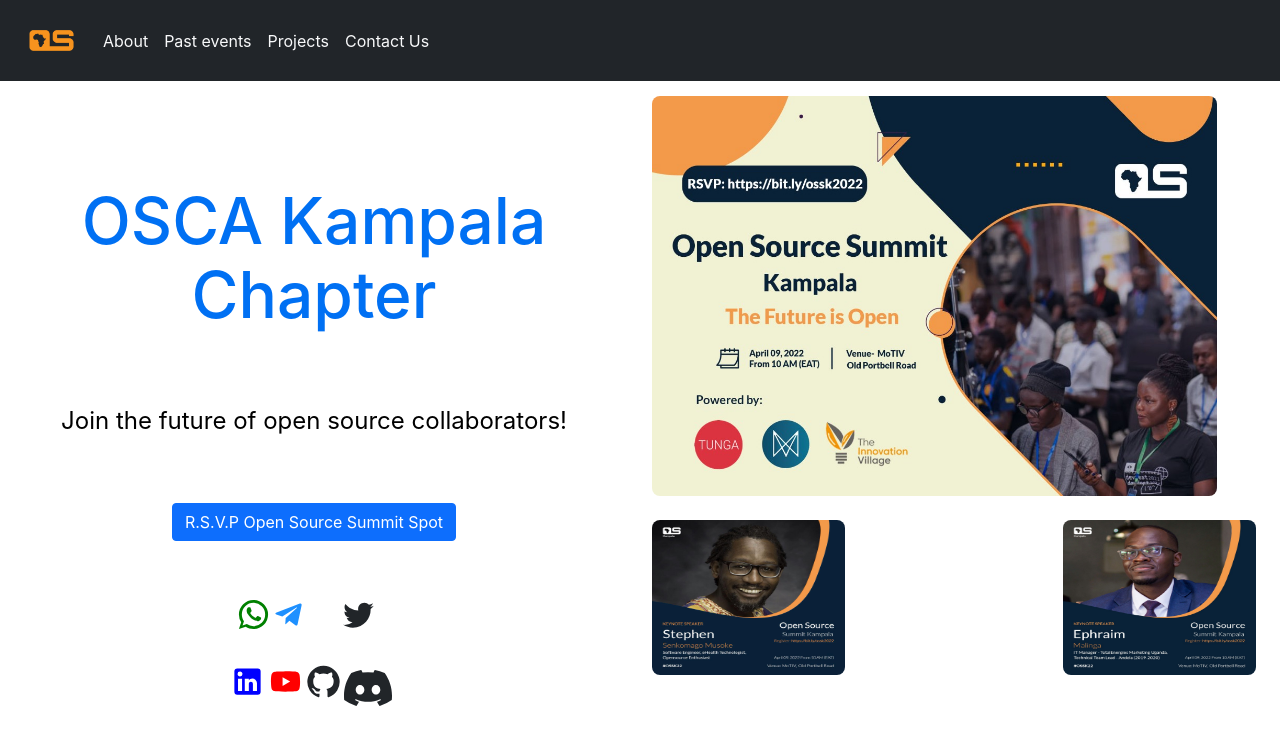
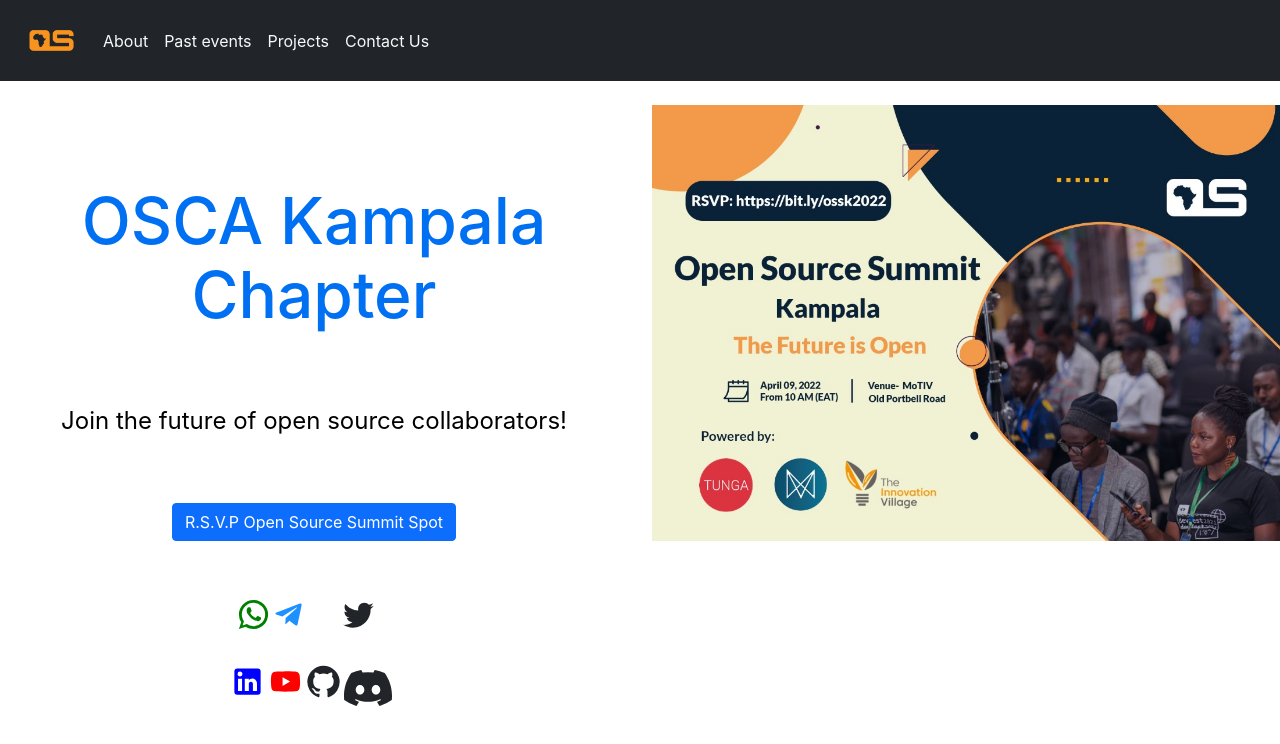
Before and after one commit to oscakampala/oscakampala.github.io, a Next.js app: page / in a window 1280 px wide. Shown: the top 744 px of the page. Built offline with nearby package versions, Linux system fonts and the light colour scheme.

Commit message:
home image changes

```diff
--- a/components/HomeMain.js
+++ b/components/HomeMain.js
@@ -312,23 +312,22 @@
 
     </Col>
           <Col sm='6' >
+
+          <img style={{borderRadius:'8px',objectFit:'contain'}} width={"100%"} height={"550px"} src="/osca summit banner.jpeg" alt="OSCA Logo" />
           <br/><br/>
-
-          <img style={{borderRadius:'8px'}} width={"90%"} height={"50%"} src="/osca summit banner.jpeg" alt="OSCA Logo" />
-          <br/><br/>
-         <Row  >
+         {/* <Row  >
 
          <Col sm='4' >
 
-          <img style={{borderRadius:'8px'}} width={"100%"} height={"80%"} src="/musoke speaker.jpeg" alt="OSCA Logo" />
+          <img style={{borderRadius:'8px',objectFit:'contain'}} width={"100%"} height={"250px"} src="/musoke speaker.jpeg" alt="OSCA Logo" />
        </Col>
        &nbsp; &nbsp; &nbsp; &nbsp; &nbsp; &nbsp; &nbsp; &nbsp; &nbsp;&nbsp;&nbsp;&nbsp;&nbsp;
        &nbsp; &nbsp; &nbsp; &nbsp; &nbsp; &nbsp; &nbsp; &nbsp; &nbsp;&nbsp;&nbsp;&nbsp;&nbsp;
          <Col sm='4' >
-          <img style={{borderRadius:'8px'}} width={"100%"} height={"80%"} src="/malinga speaker.jpeg" alt="OSCA Logo" />
+          <img style={{borderRadius:'8px',objectFit:'contain'}} width={"100%"} height={"250px"} src="/malinga speaker.jpeg" alt="OSCA Logo" />
        </Col>
 
-         </Row>
+         </Row> */}
 
           </Col>
         </Row>
```
